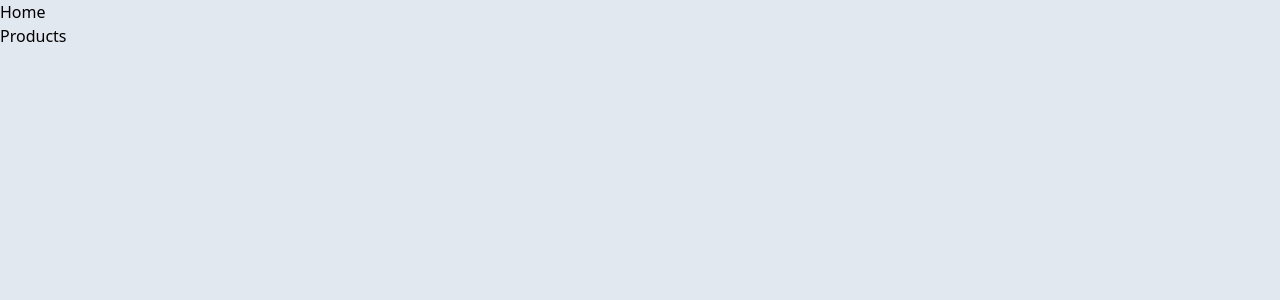
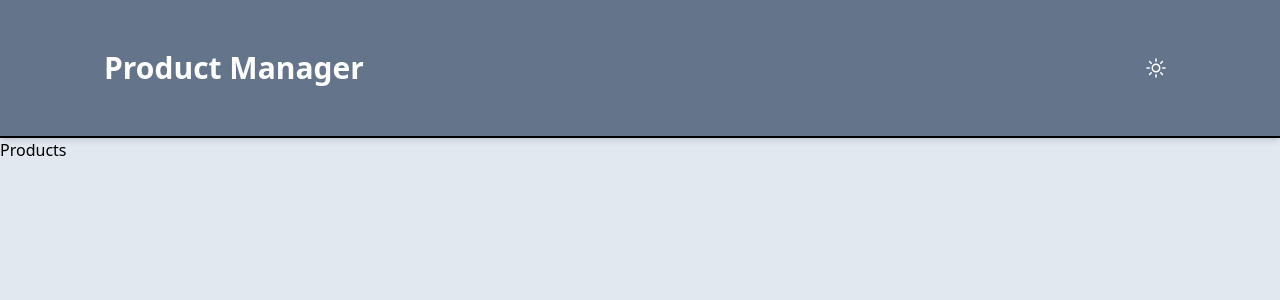
Before and after one commit to JoseBritoP/product-manager, a React (Vite) app in the folder client/: page / in a window 1280 px wide. Shown: the top 300 px of the page. Built offline with nearby package versions, Linux system fonts and the light colour scheme.

Commit message:
Header - DarkMode button render

```diff
--- a/client/index.html
+++ b/client/index.html
@@ -6,7 +6,7 @@
     <meta name="viewport" content="width=device-width, initial-scale=1.0" />
     <title>Project Manager</title>
   </head>
-  <body class="bg-slate-200 dark:bg-slate-950 dark:text-gray-100">
+  <body class="bg-slate-200 dark:bg-slate-800 dark:text-gray-100">
     <div id="root"></div>
     <script type="module" src="/src/main.tsx"></script>
   </body>
--- /dev/null
+++ b/client/src/components/shared/DarkMode.tsx
@@ -0,0 +1,10 @@
+import { useThemeValue } from "../../hooks/useDarkThemeValue"
+
+export default function DarkMode() {
+  const { value, handleChangeTheme } = useThemeValue();
+  return (
+    <button onClick={handleChangeTheme} className="self-center py-4 px-2 text-center font-bold text-slate-900 dark:text-slate-200 focus:text-sky-900 active:text-sky-900 hover:cursor-pointer">
+      {value}
+    </button>
+  )
+}
--- a/client/src/hooks/useDarkThemeValue.tsx
+++ b/client/src/hooks/useDarkThemeValue.tsx
@@ -23,7 +23,7 @@ export const useThemeValue = () => {
   };
 
   const value = theme === 'light' && typeof window !== 'undefined' ? (
-    <svg xmlns="http://www.w3.org/2000/svg" fill="none" viewBox="0 0 24 24" strokeWidth={1.5} stroke="currentColor" className="w-6 h-6 text-black">
+    <svg xmlns="http://www.w3.org/2000/svg" fill="none" viewBox="0 0 24 24" strokeWidth={1.5} stroke="currentColor" className="w-6 h-6 text-white">
       <path strokeLinecap="round" strokeLinejoin="round" d="M12 3v2.25m6.364.386l-1.591 1.591M21 12h-2.25m-.386 6.364l-1.591-1.591M12 18.75V21m-4.773-4.227l-1.591 1.591M5.25 12H3m4.227-4.773L5.636 5.636M15.75 12a3.75 3.75 0 11-7.5 0 3.75 3.75 0 017.5 0z" />
     </svg>
   ) : (
--- a/client/src/views/Home.tsx
+++ b/client/src/views/Home.tsx
@@ -1,11 +1,14 @@
 import { Outlet } from "react-router-dom"
-
+import DarkMode from "../components/shared/DarkMode"
 export default function Home() {
   return (
     <>
-      <div>
-        Home
-      </div>
+      <header className="bg-slate-500 dark:bg-slate-950 border-b-2 border-b-black dark:border-b-gray-300 shadow-md dark:shadow-sm dark:shadow-gray-500">
+        <div className="flex justify-between items-center px-10 mx-auto max-w-6xl py-10">
+          <h1 className="text-3xl font-bold text-white" >Product Manager</h1>
+          <DarkMode/>
+        </div>
+      </header>
       <Outlet/>
     </>
   )
```
